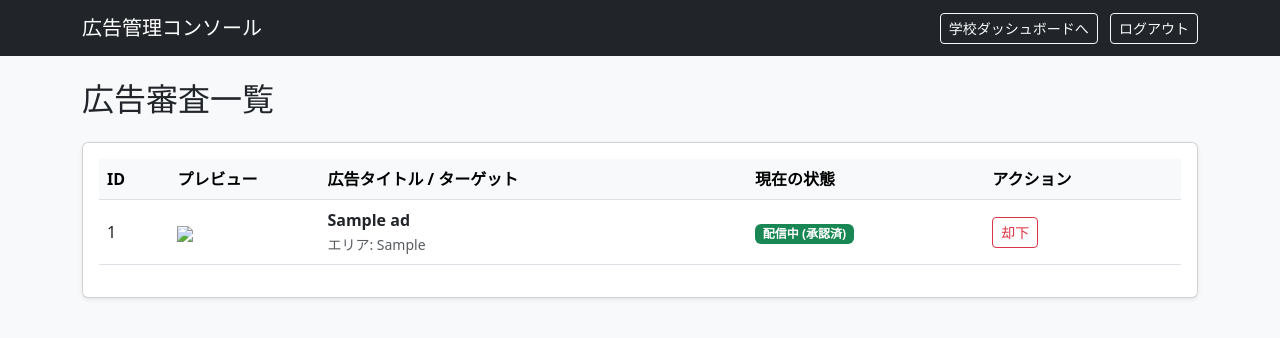
After one commit to cometa-kaito/signage-backend, a FastAPI app: template templates/admin_ads.html in a window 1280 px wide. The commit adds this page. Shown: the top 338 px of the page. Run offline with FastAPI, Linux system fonts and the light colour scheme; the template is opened without the code that fills it: most values are stand-ins (such as "Sample title", 1, 10 or a date in 2020).

Commit message:
Add Ad Approval Flow

```diff
--- a/main.py
+++ b/main.py
@@ -3,17 +3,15 @@ import shutil
 import random
 import httpx  # 天気取得用
 from pathlib import Path
-from fastapi import FastAPI, Depends, HTTPException, Request, Form, UploadFile, File, status
+from fastapi import FastAPI, Depends, HTTPException, Request, Form, UploadFile, File, status, WebSocket, WebSocketDisconnect
 from fastapi.responses import JSONResponse, RedirectResponse, HTMLResponse
 from fastapi.staticfiles import StaticFiles
 from fastapi.templating import Jinja2Templates
+from fastapi.middleware.cors import CORSMiddleware
 from sqlalchemy.orm import Session
 from passlib.context import CryptContext
 from starlette.middleware.sessions import SessionMiddleware
-
-from fastapi import WebSocket, WebSocketDisconnect
 from typing import List
-from fastapi.middleware.cors import CORSMiddleware
 
 import models
 import database
@@ -26,6 +24,7 @@ SECRET_KEY = "super-secret-key"
 
 app = FastAPI()
 
+# CORS設定 (ラズパイからの接続許可)
 app.add_middleware(
     CORSMiddleware,
     allow_origins=["*"],  # 「*」はすべての接続元を許可するという意味
@@ -33,8 +32,6 @@ app.add_middleware(
     allow_methods=["*"],
     allow_headers=["*"],
 )
-
-app.add_middleware(SessionMiddleware, secret_key=SECRET_KEY)
 
 # セッション管理
 app.add_middleware(SessionMiddleware, secret_key=SECRET_KEY)
@@ -113,7 +110,6 @@ class ConnectionManager:
             try:
                 await connection.send_text(message)
             except:
-                # 切断されていたらリストから削除などの処理（簡易化のため省略）
                 pass
 
 manager = ConnectionManager()
@@ -164,7 +160,7 @@ def get_display_config(school_id: str, db: Session = Depends(get_db)):
                         full_url = f"{HOST_URL}{ad.media_url}"
                     ad_urls.append(full_url)
 
-                # ★ここを変更: 単一のmedia_urlではなく、リストと表示時間を渡す
+                # ★リストと表示時間を渡す
                 slot_data["content"]["slideshow"] = ad_urls
                 slot_data["content"]["duration"] = 10000 # 切り替え間隔 (ミリ秒) = 10秒
             else:
@@ -258,9 +254,58 @@ async def update_content(
 
     db.commit()
 
+    # 教員の更新時もプッシュ通知を送る
     await manager.broadcast("RELOAD")
 
     return RedirectResponse(url="/dashboard", status_code=status.HTTP_303_SEE_OTHER)
+
+# ----------------------------------------------
+# 3. 広告管理機能 (Super Admin)
+# ----------------------------------------------
+
+@app.get("/admin/ads", response_class=HTMLResponse)
+def admin_ads_page(request: Request, db: Session = Depends(get_db)):
+    # ログインチェック
+    user_id = request.session.get("user_id")
+    if not user_id:
+        return RedirectResponse(url="/")
+
+    # 全広告を取得
+    ads = db.query(models.Ad).order_by(models.Ad.id.desc()).all()
+
+    return templates.TemplateResponse("admin_ads.html", {
+        "request": request,
+        "ads": ads
+    })
+
+@app.post("/admin/ads/update")
+async def update_ad_status(  # ★ここを async def に変更しました
+    request: Request,
+    ad_id: int = Form(...),
+    action: str = Form(...), # "approve" or "reject"
+    db: Session = Depends(get_db)
+):
+    # ログインチェック
+    user_id = request.session.get("user_id")
+    if not user_id:
+        return RedirectResponse(url="/")
+
+    ad = db.query(models.Ad).filter(models.Ad.id == ad_id).first()
+    if not ad:
+        raise HTTPException(status_code=404, detail="Ad not found")
+
+    # ステータス変更ロジック
+    if action == "approve":
+        ad.status = models.AdStatus.APPROVED
+    elif action == "reject":
+        ad.status = models.AdStatus.REJECTED
+
+    db.commit()
+
+    # ★重要: ステータスが変わったので、全ラズパイに「更新しろ！」と伝える
+    await manager.broadcast("RELOAD")
+
+    return RedirectResponse(url="/admin/ads", status_code=status.HTTP_303_SEE_OTHER)
 
 # ==========================================
 # WebSocket エンドポイント (ラズパイ接続口)
--- /dev/null
+++ b/templates/admin_ads.html
@@ -0,0 +1,84 @@
+<!DOCTYPE html>
+<html>
+<head>
+    <title>広告承認管理 - Super Admin</title>
+    <link href="https://cdn.jsdelivr.net/npm/bootstrap@5.3.0/dist/css/bootstrap.min.css" rel="stylesheet">
+</head>
+<body class="bg-light">
+
+    <nav class="navbar navbar-dark bg-dark mb-4">
+        <div class="container">
+            <span class="navbar-brand">広告管理コンソール</span>
+            <div>
+                <a href="/dashboard" class="btn btn-outline-light btn-sm me-2">学校ダッシュボードへ</a>
+                <a href="/logout" class="btn btn-outline-light btn-sm">ログアウト</a>
+            </div>
+        </div>
+    </nav>
+
+    <div class="container">
+        <h2 class="mb-4">広告審査一覧</h2>
+
+        <div class="card shadow-sm">
+            <div class="card-body">
+                <table class="table table-hover align-middle">
+                    <thead class="table-light">
+                        <tr>
+                            <th>ID</th>
+                            <th style="width: 150px;">プレビュー</th>
+                            <th>広告タイトル / ターゲット</th>
+                            <th>現在の状態</th>
+                            <th>アクション</th>
+                        </tr>
+                    </thead>
+                    <tbody>
+                        {% for ad in ads %}
+                        <tr class="{{ 'table-warning' if ad.status == 'pending' else '' }}">
+                            <td>{{ ad.id }}</td>
+                            <td>
+                                {% if ad.media_url %}
+                                <img src="{{ ad.media_url }}" style="max-width: 120px; max-height: 80px; object-fit: contain;">
+                                {% else %}
+                                <span class="text-muted">No Image</span>
+                                {% endif %}
+                            </td>
+                            <td>
+                                <strong>{{ ad.title or 'タイトル未設定' }}</strong><br>
+                                <small class="text-muted">エリア: {{ ad.target_area }}</small>
+                            </td>
+                            <td>
+                                {% if ad.status == 'pending' %}
+                                    <span class="badge bg-warning text-dark">審査待ち</span>
+                                {% elif ad.status == 'approved' %}
+                                    <span class="badge bg-success">配信中 (承認済)</span>
+                                {% else %}
+                                    <span class="badge bg-danger">却下</span>
+                                {% endif %}
+                            </td>
+                            <td>
+                                <form action="/admin/ads/update" method="post" class="d-flex gap-2">
+                                    <input type="hidden" name="ad_id" value="{{ ad.id }}">
+
+                                    {% if ad.status != 'approved' %}
+                                    <button type="submit" name="action" value="approve" class="btn btn-success btn-sm">
+                                        承認する
+                                    </button>
+                                    {% endif %}
+
+                                    {% if ad.status != 'rejected' %}
+                                    <button type="submit" name="action" value="reject" class="btn btn-outline-danger btn-sm">
+                                        却下
+                                    </button>
+                                    {% endif %}
+                                </form>
+                            </td>
+                        </tr>
+                        {% endfor %}
+                    </tbody>
+                </table>
+            </div>
+        </div>
+    </div>
+
+</body>
+</html>
```
Also changed, not shown: templates/dashboard.html (+13 -2 lines).
